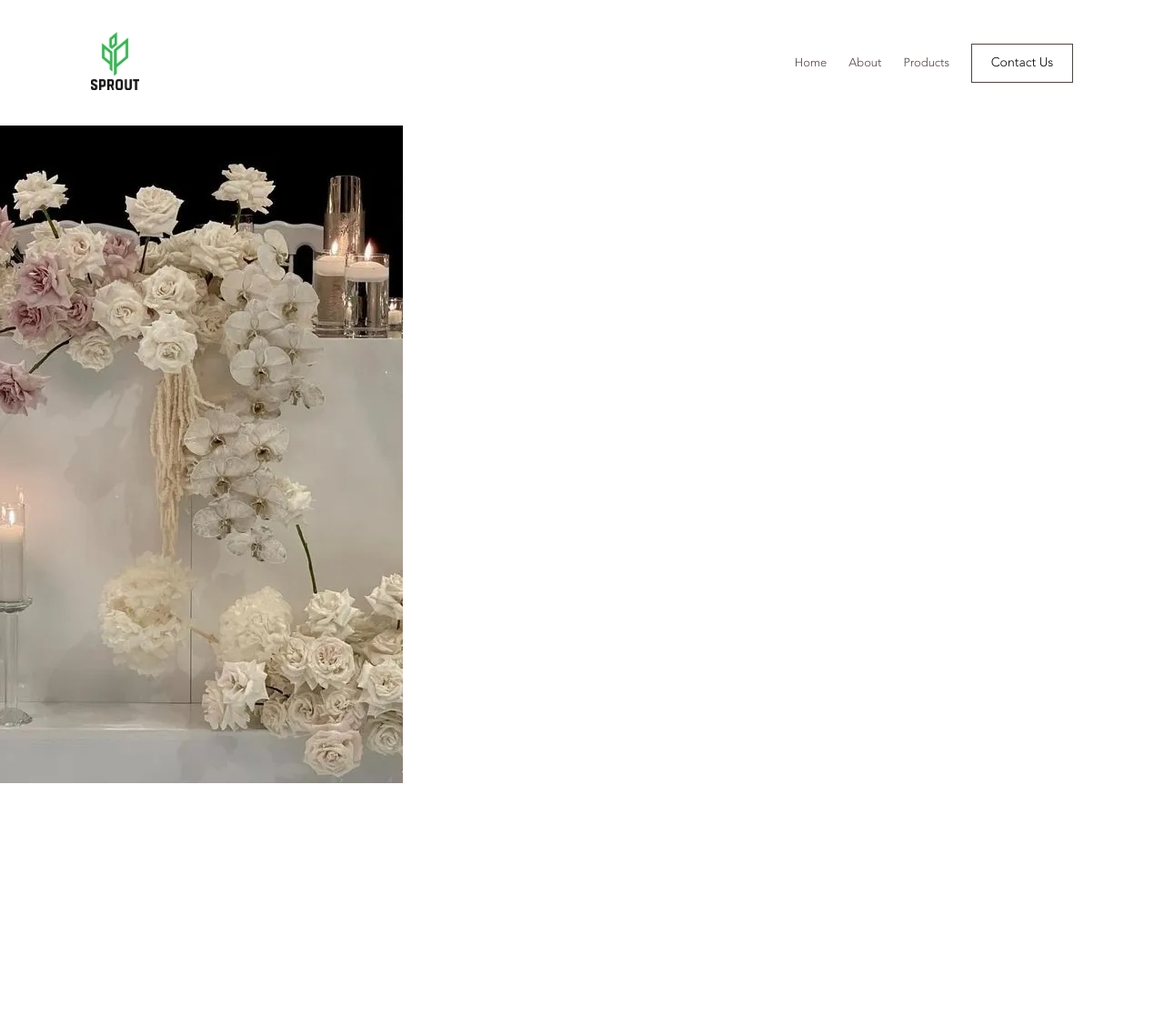
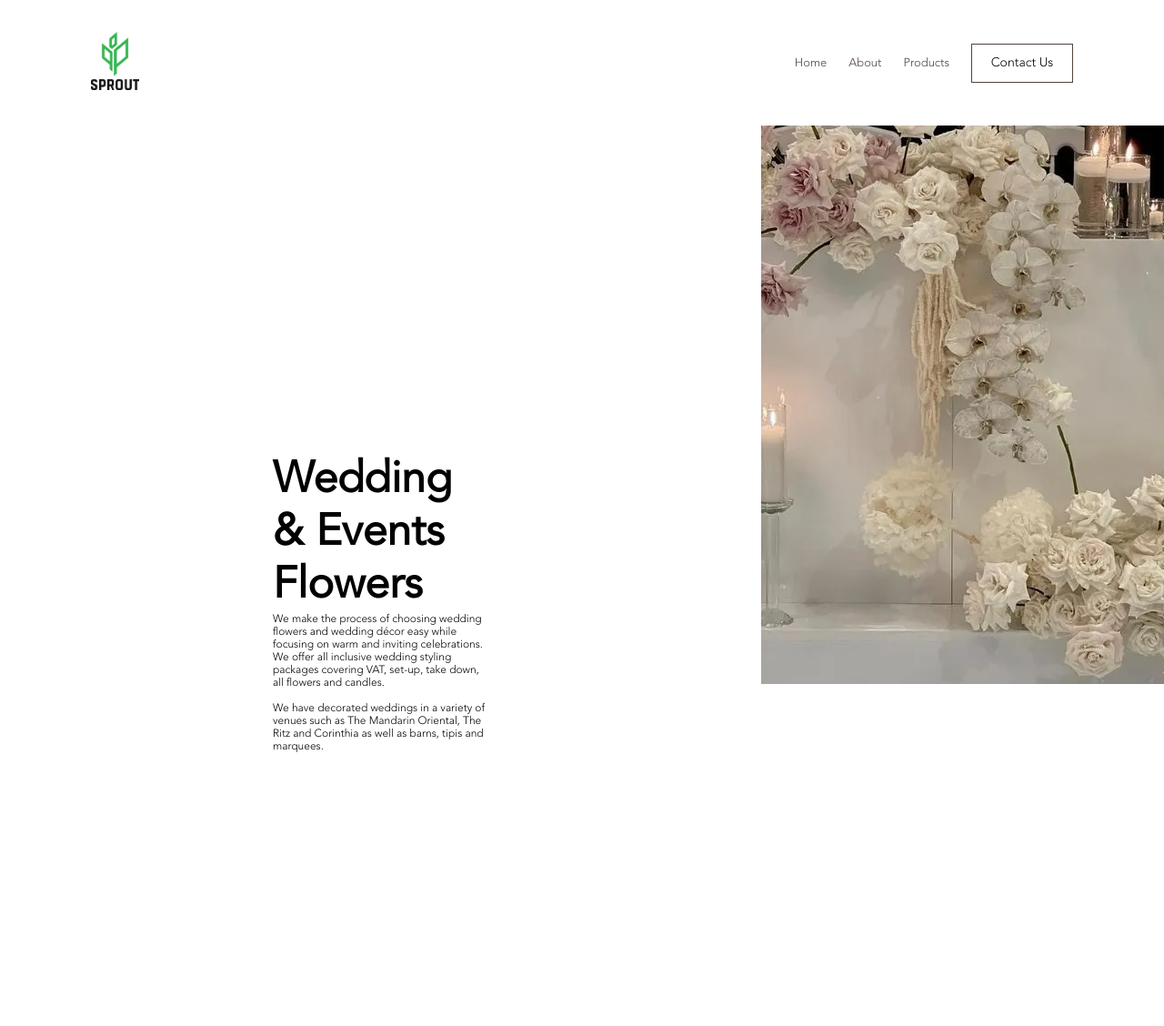
Before and after one commit to Nakamint/eProjects, a PHP site: page /home.html in a window 1280 px wide. Shown: the whole page at 91% size. Before the commit the page ends 861 px from the top, so only its background shows below. Run offline with PHP 8.4, Linux system fonts and the light colour scheme.

Commit message:
Update home.css

```diff
--- a/home.css
+++ b/home.css
@@ -46,24 +46,25 @@ header {
     background: #50443E;
     color: #F0F0F0;
 }
-div .spacer1 {
-    display: flex;
-}
-.spacer1 .flex1 {
+
+.content-flex1 {
     margin: 300px;
     order: 1;
     padding-top: 200px;
 }
-.spacer1 .flex1 .title {
+.content-flex1Title {
     font-family: AvenirLTStd-Book;
     font-weight: 500;
     font-size: 24px;
 }
-.spacer1 .flex1 .text {
+.content-flex1Text {
     font-family: AvenirLTStd-Light;
     font-weight: 200;
     font-size: 12px;
 }
-.spacer1 .flex2{
+.spacer1 {
+    display: flex;
+}
+.content-flex2{
     order: 2;
 }
```
